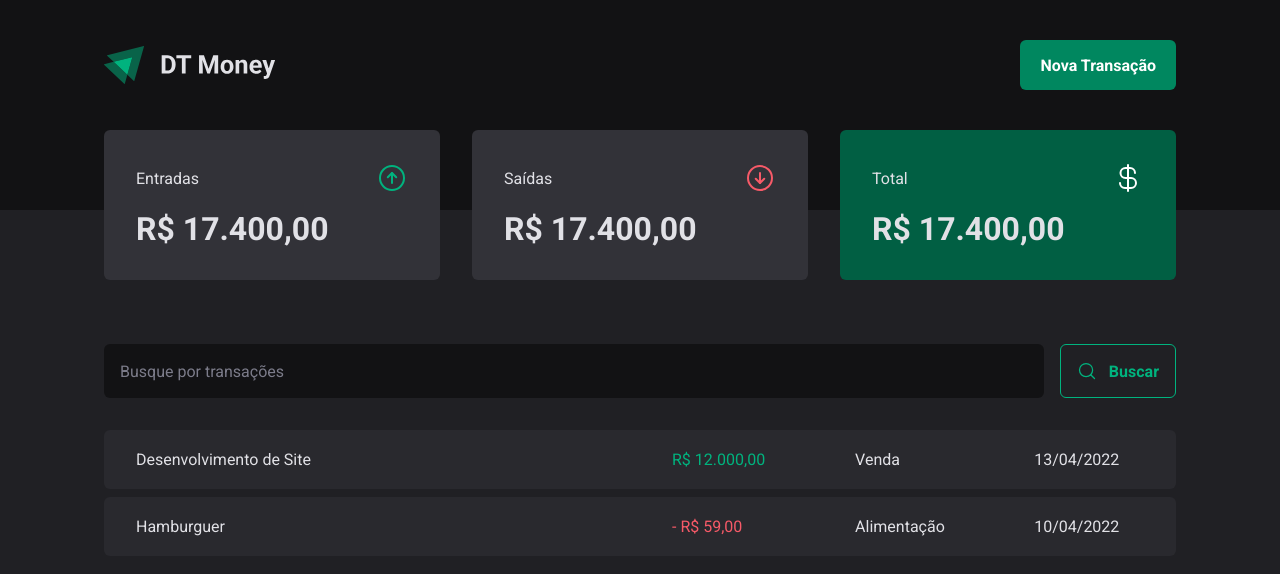
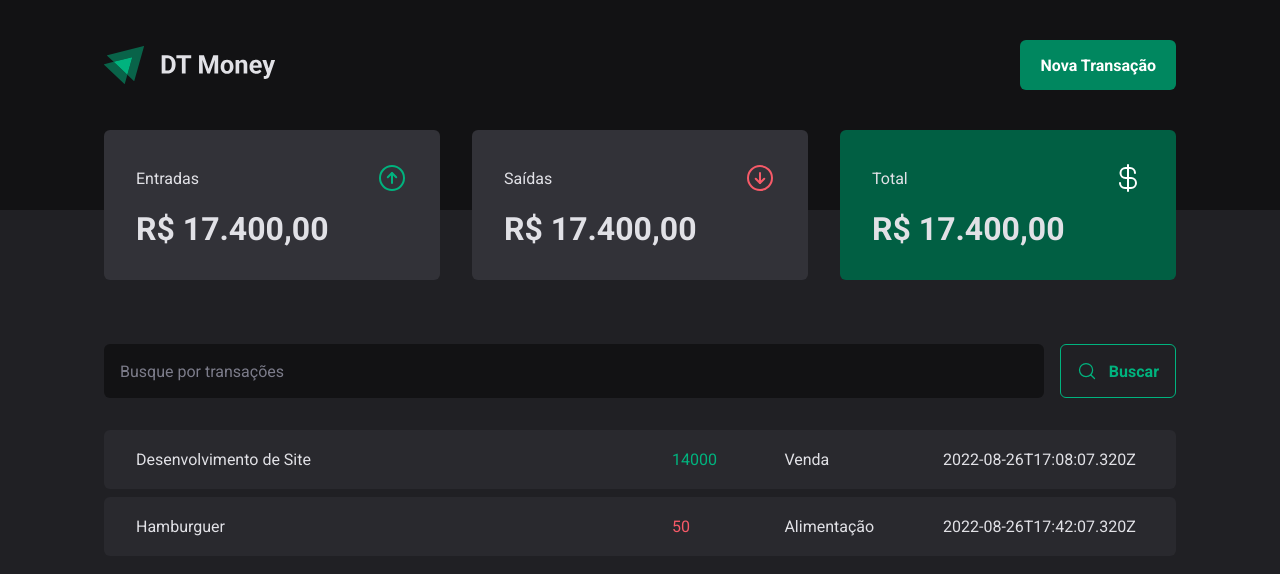
Before and after one commit to gustavomarques00/DT-Money-2.0, a React (Vite) app: page / in a window 1280 px wide. Shown: the top 574 px of the page. Built offline with nearby package versions, Linux system fonts and the light colour scheme; data requests are answered from the project's data file.

Commit message:
consumindo api estatica

```diff
--- a/package.json
+++ b/package.json
@@ -5,6 +5,7 @@
   "type": "module",
   "scripts": {
     "dev": "vite",
+    "dev:server": "json-server server.json -w -d 500",
     "build": "tsc && vite build",
     "preview": "vite preview"
   },
@@ -21,6 +22,7 @@
     "@types/react-dom": "^18.0.6",
     "@types/styled-components": "^5.1.26",
     "@vitejs/plugin-react": "^2.0.1",
+    "json-server": "^0.17.0",
     "typescript": "^4.6.4",
     "vite": "^3.0.7"
   }
--- /dev/null
+++ b/server.json
@@ -0,0 +1,20 @@
+{
+  "transactions": [
+    {
+      "id": 1,
+      "description": "Desenvolvimento de Site",
+      "type": "income",
+      "category": "Venda",
+      "price": 14000,
+      "createdAt": "2022-08-26T17:08:07.320Z"
+    },
+    {
+      "id": 2,
+      "description": "Hamburguer",
+      "type": "outcome",
+      "category": "Alimentação",
+      "price": 50,
+      "createdAt": "2022-08-26T17:42:07.320Z"
+    }
+  ]
+}
--- a/src/pages/Transactions/index.tsx
+++ b/src/pages/Transactions/index.tsx
@@ -1,9 +1,35 @@
+import { useEffect, useState } from "react";
 import { Header } from "../../components/Header";
 import { Summary } from "../../components/Summary";
 import { SearchForm } from "./components/SearchForm";
-import { PriceHighlight, TransactionsContainer, TransactionsTable } from "./styles";
+import {
+  PriceHighlight,
+  TransactionsContainer,
+  TransactionsTable,
+} from "./styles";
+
+interface Transactions {
+  id: number;
+  description: string;
+  type: "income" | "outcome";
+  price: number;
+  category: string;
+  createdAt: string;
+}
 
 export function Transactions() {
+  const [transactions, setTransactions] = useState<Transactions[]>([]);
+
+  async function loadTransactions() {
+    const response = await fetch("http://localhost:3000/transactions");
+    const data = await response.json();
+    setTransactions(data);
+  }
+
+  useEffect(() => {
+    loadTransactions();
+  }, []);
+
   return (
     <div>
       <Header />
@@ -13,20 +39,20 @@
         <SearchForm />
         <TransactionsTable>
           <tbody>
-            <tr>
-              <td width='50%'>Desenvolvimento de Site</td>
-              <td>
-                <PriceHighlight variant='income'>R$ 12.000,00</PriceHighlight>
-              </td>
-              <td>Venda</td>
-              <td>13/04/2022</td>
-            </tr>
-            <tr>
-              <td width='50%'>Hamburguer</td>
-              <td><PriceHighlight variant='outcome'>- R$ 59,00</PriceHighlight></td>
-              <td>Alimentação</td>
-              <td>10/04/2022</td>
-            </tr>
+            {transactions.map((transaction) => {
+              return (
+                <tr key={transaction.id}>
+                  <td width='50%'>{transaction.description}</td>
+                  <td>
+                    <PriceHighlight variant={transaction.type}>
+                      {transaction.price}
+                    </PriceHighlight>
+                  </td>
+                  <td>{transaction.category}</td>
+                  <td>{transaction.createdAt}</td>
+                </tr>
+              );
+            })}
           </tbody>
         </TransactionsTable>
       </TransactionsContainer>
```
Also changed, not shown: 1 other file (tests, documents, lock files or other folders).
